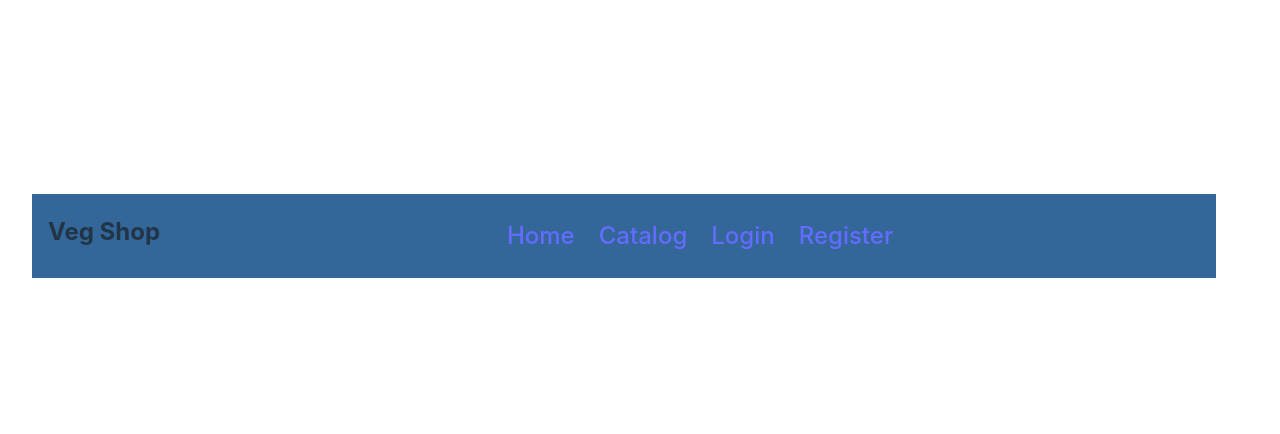
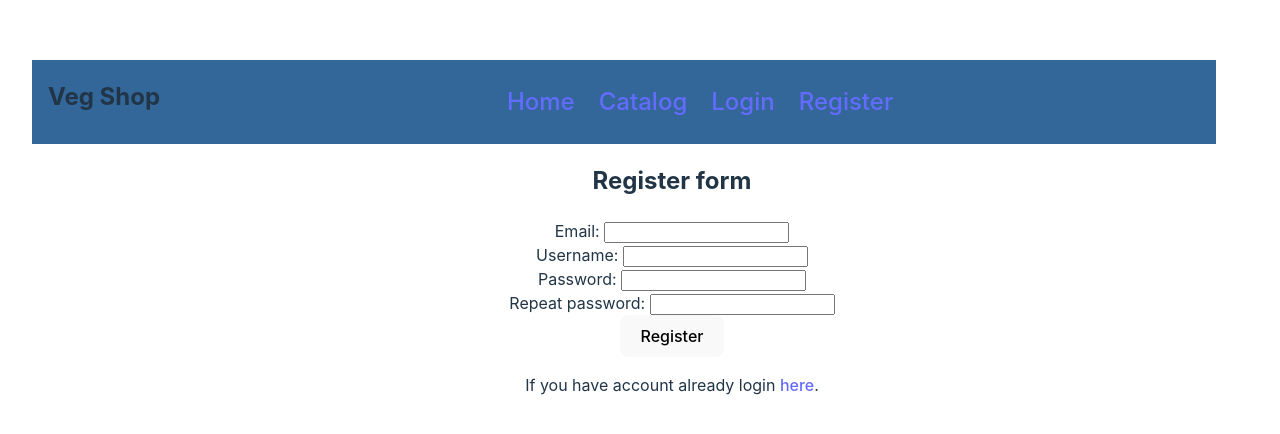
Before and after one commit to Petar-Dinev/veg-shop, a React (Vite) app: page /register in a window 1280 px wide. Shown: the part 164-598 px from the top of the page. Built offline with nearby package versions, Linux system fonts and the light colour scheme.

Commit message:
add register component

```diff
--- a/src/App.jsx
+++ b/src/App.jsx
@@ -2,15 +2,16 @@ import { Route, Routes } from "react-router-dom";
 import "./App.css";
 import { Header } from "./components/header/Header";
 import { AuthProvider } from "./contexts/AuthContext";
+import { Register } from "./components/register/Register";
 
 function App() {
   return (
     <AuthProvider>
       <Header />
-      {/* <Routes>
-        <Route path="/login" element={} />
-        <Route path="/register"/>
-      </Routes> */}
+      <Routes>
+        {/* <Route path="/login" element={} /> */}
+        <Route path="/register" element={<Register />} />
+      </Routes>
     </AuthProvider>
   );
 }
--- /dev/null
+++ b/src/components/register/Register.jsx
@@ -0,0 +1,32 @@
+import { Link } from "react-router-dom";
+import styles from "./Register.module.css";
+
+export const Register = () => {
+  return (
+    <section>
+      <header>
+        <h2>Register form</h2>
+      </header>
+      <form>
+        <label htmlFor="email" className={styles["register-form-label"]}>
+          Email: <input type="email" name="email" id="email" />
+        </label>
+        <label htmlFor="username" className={styles["register-form-label"]}>
+          Username: <input type="text" name="username" id="username" />
+        </label>
+        <label htmlFor="password" className={styles["register-form-label"]}>
+          Password: <input type="password" name="password" id="password" />
+        </label>
+        <label htmlFor="rePass" className={styles["register-form-label"]}>
+          Repeat password: <input type="password" name="rePass" id="rePass" />
+        </label>
+        <button>Register</button>
+      </form>
+      <footer>
+        <p>
+          If you have account already login <Link to="/login">here</Link>.
+        </p>
+      </footer>
+    </section>
+  );
+};
--- /dev/null
+++ b/src/components/register/Register.module.css
@@ -0,0 +1,3 @@
+.register-form-label {
+    display: block;
+}
```
